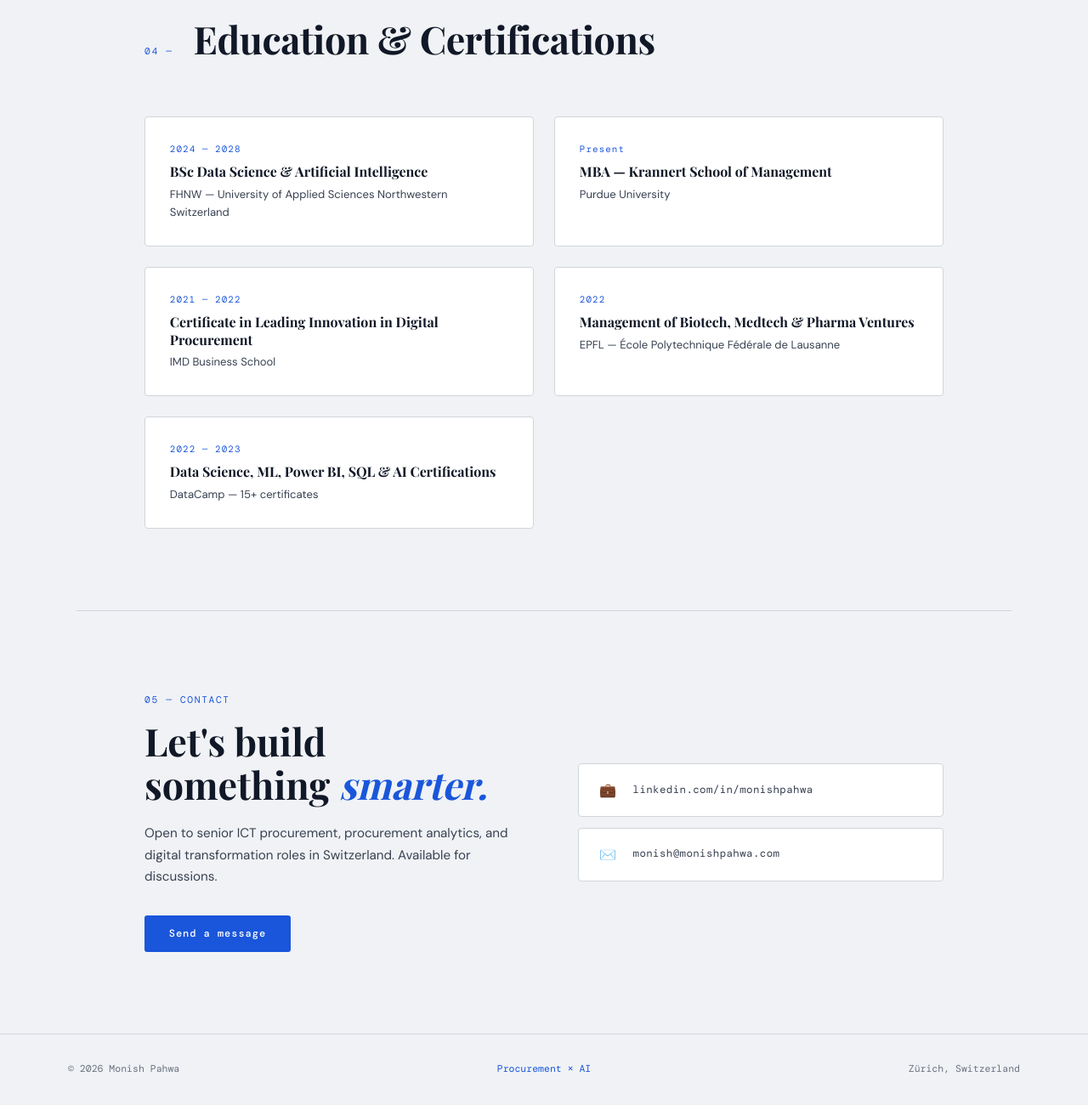
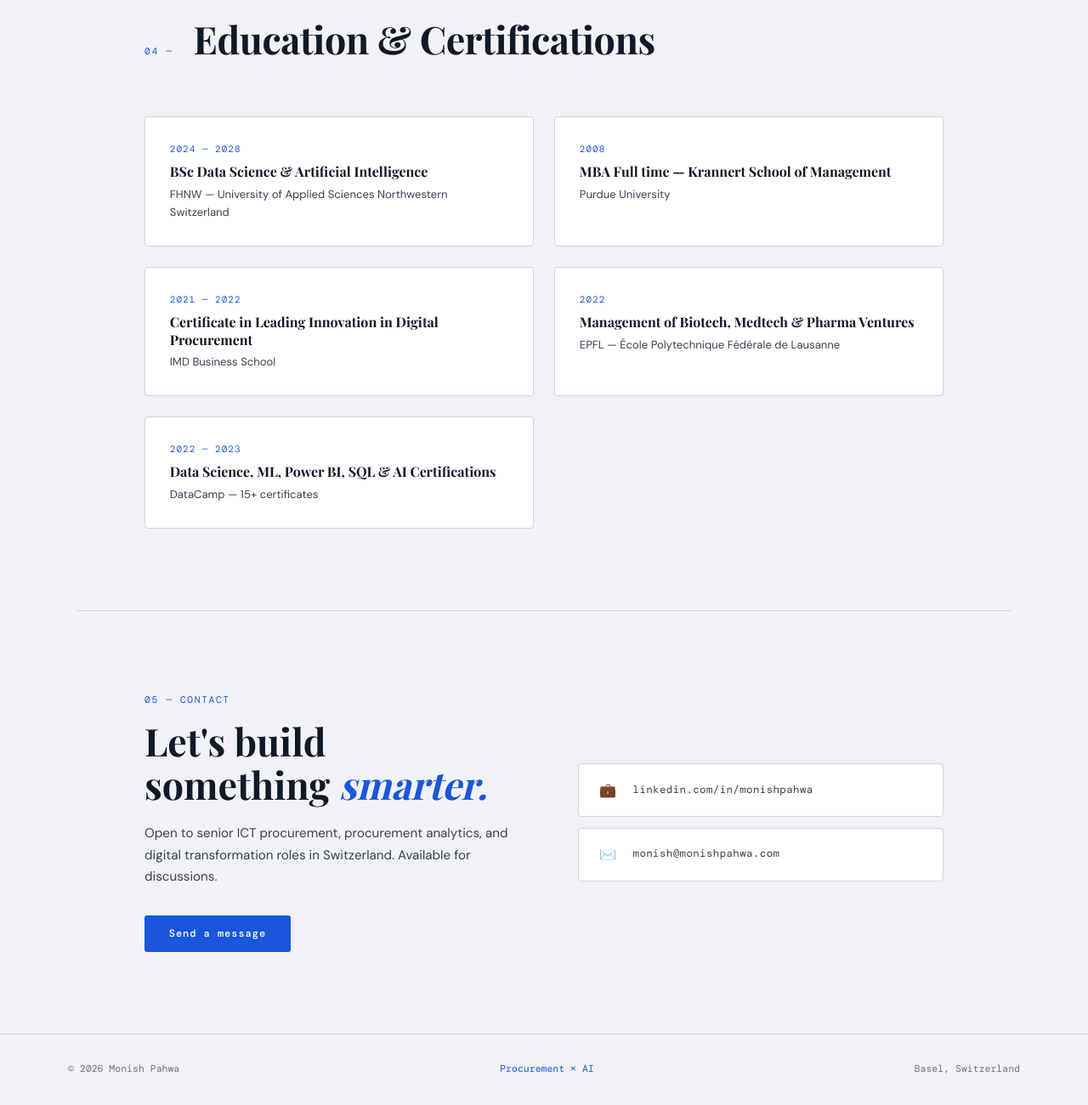
Before and after one commit to MP2424/MP2424.github.io, a plain HTML site: page index.html in a window 1280 px wide. Shown: the part 4513-5813 px from the top of the page at 85% size. Drawn offline with nearby package versions, Linux system fonts and the light colour scheme; a web font is replaced by a local one.

Commit message:
mba corr

```diff
--- a/index.html
+++ b/index.html
@@ -883,8 +883,8 @@
     </div>
 
     <div class="edu-card reveal">
-      <div class="edu-year">Present</div>
-      <div class="edu-title">MBA — Krannert School of Management</div>
+      <div class="edu-year">2008</div>
+      <div class="edu-title">MBA Full time — Krannert School of Management</div>
       <div class="edu-inst">Purdue University</div>
     </div>
 
@@ -936,7 +936,7 @@
 <footer>
   <span>© 2026 Monish Pahwa</span>
   <span class="hi">Procurement × AI</span>
-  <span>Zürich, Switzerland</span>
+  <span>Basel, Switzerland</span>
 </footer>
 
 <script>
```
